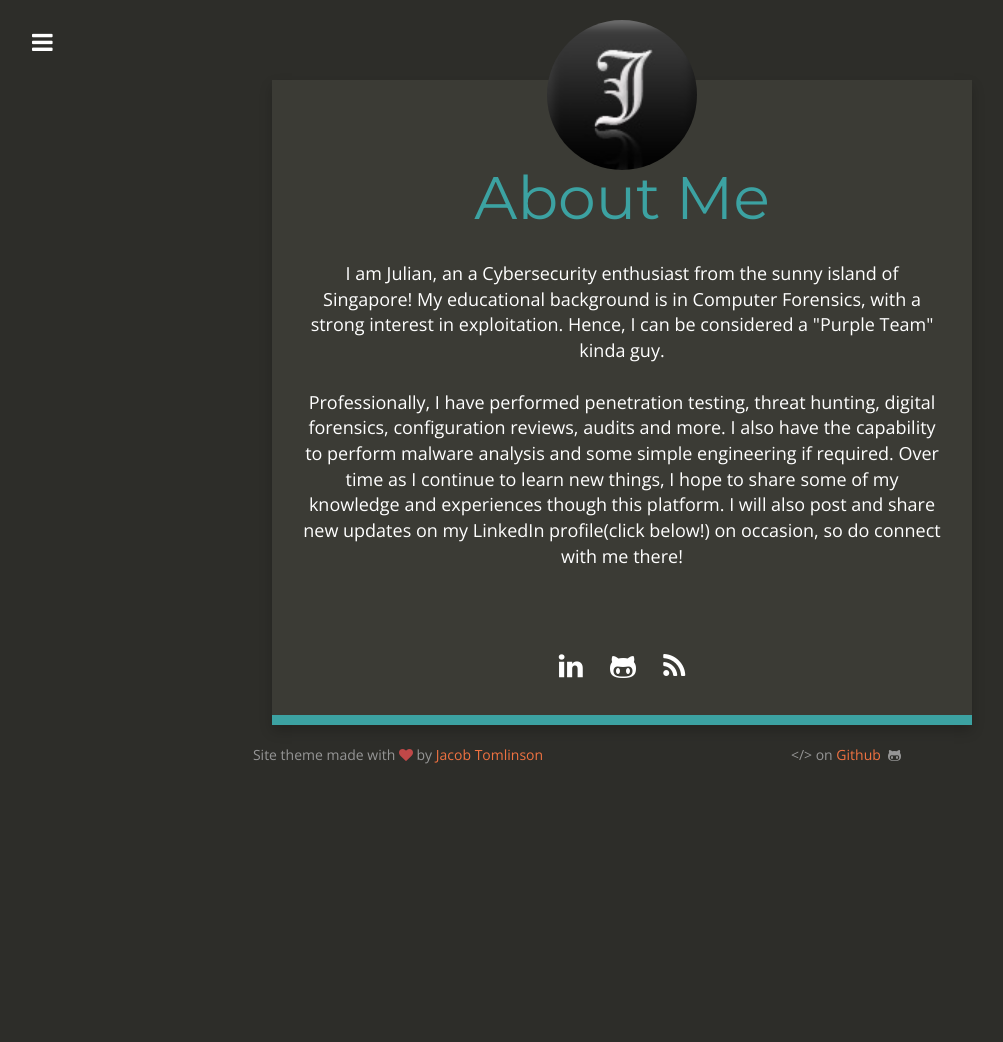
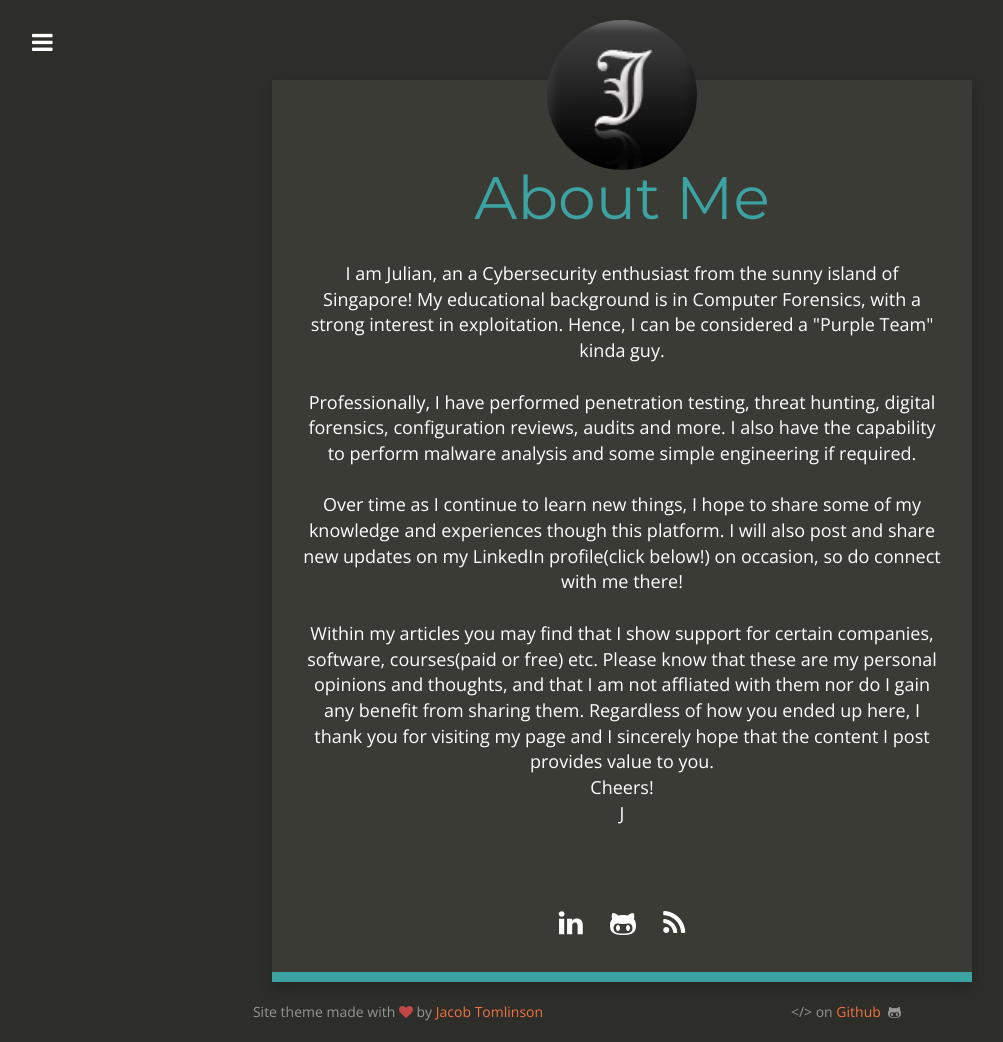
Before and after one commit to Dreamscent/Dreamscent.github.io, a Jekyll site: the page built from about.html, in a window 1280 px wide. Shown: the whole page, without its empty margins (18-1021 px from the left). Built offline with Jekyll 4.4.1, drawn with Linux system fonts in a browser that asks for light colours; nearby versions of some CDN libraries; before the commit the page ends 900 px from its top, so only the background shows below that.

Commit message:
Complete about

```diff
--- a/_includes/header.html
+++ b/_includes/header.html
@@ -6,7 +6,7 @@
       <li><a href="{{ site.baseurl }}/"><i class="fa fa-home"></i> Home</a></li>
       <li><a href="{{ site.baseurl }}/posts/"><i class="fa fa-archive"></i> All Posts</a></li>
       <li><a href="{{ site.baseurl }}/search/"><i class="fa fa-search"></i> Search</a></li>
-      <li><a href="{{ site.baseurl }}/about/"><i class="fa fa-user"></i>  About</a></li>
+      <li><a href="{{ site.baseurl }}/about/"> <i class="fa fa-user"></i>  About</a></li>
     </ul>
 
     {% include social_links.html %}
--- a/about.html
+++ b/about.html
@@ -18,12 +18,16 @@ make-smaller-titles: true
             <div class="author-text">
                 <p>
                 I am Julian, an a Cybersecurity enthusiast from the sunny island of Singapore! My educational background is in Computer Forensics, with a strong interest in exploitation. Hence, I can be considered a "Purple Team" kinda guy.<br><br>
-				Professionally, I have performed penetration testing, threat hunting, digital forensics, configuration reviews, audits and more. I also have the capability to perform malware analysis and some simple engineering if required. Over time as I continue to learn new things,
-				I hope to share some of my knowledge and experiences though this platform. I will also post and share new updates on my LinkedIn profile(click below!) on occasion, so do connect with me there!
+				Professionally, I have performed penetration testing, threat hunting, digital forensics, configuration reviews, audits and more. I also have the capability to perform malware analysis and some simple engineering if required. <br><br>
+				Over time as I continue to learn new things, I hope to share some of my knowledge and experiences though this platform. I will also post and share new updates on my LinkedIn profile(click below!) on occasion, so do connect with me there!
+				<br><br>
+				Within my articles you may find that I show support for certain companies, software, courses(paid or free) etc. Please know that these are my personal opinions and thoughts, and that I am not affliated with them nor do I gain any benefit from sharing them.
+				Regardless of how you ended up here, I thank you for visiting my page and I sincerely hope that the content I post provides value to you.
+				<br>
+				Cheers!<br>
+				J
 
-
-                <br>
-				<br>
+                <br><br>
 
                 </p>
             </div>
```
